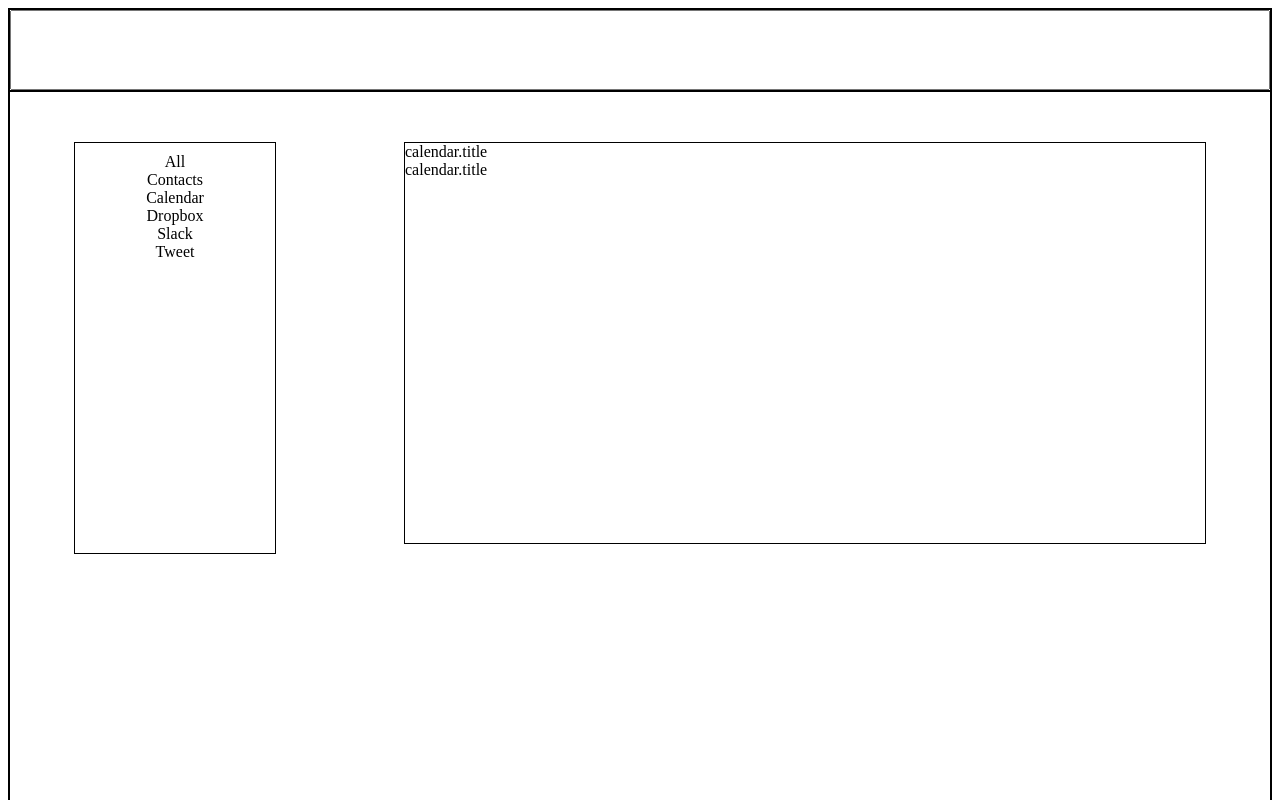
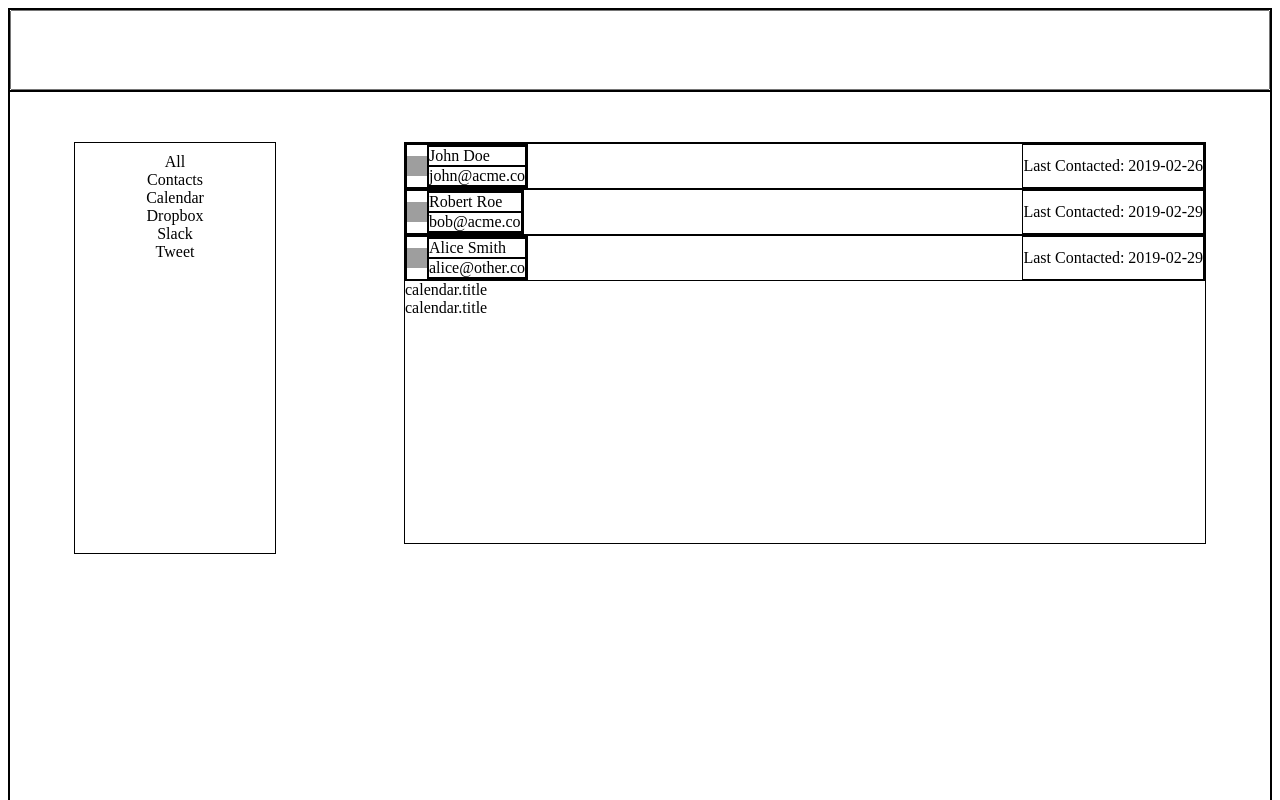
Before and after one commit to remi-gai/search-tool, a React app: page / in a window 1280 px wide. Shown: the top 800 px of the page. Built offline with nearby package versions, Linux system fonts and the light colour scheme; grey boxes are pictures that could not be loaded; the HTML template or start-up script is replaced by a standard one.

Commit message:
formatted contactEntry

```diff
--- /dev/null
+++ b/client/src/components/Contacts/ContactEntry.tsx
@@ -0,0 +1,48 @@
+import React from "react";
+
+import {
+  ContactOuterWrapper,
+  ContactLeftWrapper,
+  ContactRightWrappper,
+  ContactIcon,
+  ContactIconWrapper,
+  ContactDetailsWrapper,
+  ContactTitle,
+  ContactEmail,
+  ContactDate,
+} from "./styles";
+
+interface Contacts {
+  id: string;
+  name: string;
+  company: string;
+  emails: string[];
+  phones: string[];
+  matching_terms: string[];
+  last_contact: string;
+}
+
+interface Props {
+  contact: Contacts;
+}
+
+function ContactEntry({ contact }: Props) {
+  return (
+    <ContactOuterWrapper>
+      <ContactLeftWrapper>
+        <ContactIconWrapper>
+          <ContactIcon></ContactIcon>
+        </ContactIconWrapper>
+        <ContactDetailsWrapper>
+          <ContactTitle>{contact.name}</ContactTitle>
+          <ContactEmail>{contact.emails[0]}</ContactEmail>
+        </ContactDetailsWrapper>
+      </ContactLeftWrapper>
+      <ContactRightWrappper>
+        <ContactDate>{"Last Contacted: " + contact.last_contact}</ContactDate>
+      </ContactRightWrappper>
+    </ContactOuterWrapper>
+  );
+}
+
+export default ContactEntry;
--- a/client/src/components/Contacts/ContactsList.tsx
+++ b/client/src/components/Contacts/ContactsList.tsx
@@ -1,4 +1,5 @@
 import React from "react";
+import ContactEntry from "./ContactEntry";
 
 import {} from "./styles";
 
@@ -17,7 +18,13 @@ interface Props {
 }
 
 function ContactsList({ contactsData }: Props) {
-  return <div></div>;
+  return (
+    <div>
+      {contactsData.map((contact) => {
+        return <ContactEntry contact={contact} />;
+      })}
+    </div>
+  );
 }
 
 export default ContactsList;
--- a/client/src/components/Contacts/styles.tsx
+++ b/client/src/components/Contacts/styles.tsx
@@ -1,3 +1,60 @@
 import styled from "styled-components";
 
-export {};
+const ContactOuterWrapper = styled.div`
+  display: flex;
+  flex-direction: row;
+  justify-content: space-between;
+  border: 1px solid black;
+`;
+
+const ContactLeftWrapper = styled.div`
+  display: flex;
+  flex-direction: row;
+  border: 1px solid black;
+`;
+
+const ContactRightWrappper = styled.div`
+  display: flex;
+  align-items: center;
+  border: 1px solid black;
+`;
+
+const ContactDate = styled.div``;
+
+const ContactIcon = styled.img.attrs({
+  src: "./icons/contact-icon.png",
+})`
+  width: 20px;
+  height: 20px;
+`;
+
+const ContactIconWrapper = styled.div`
+  display: flex;
+  align-items: center;
+`;
+
+const ContactDetailsWrapper = styled.div`
+  display: flex;
+  flex-direction: column;
+  border: 1px solid black;
+`;
+
+const ContactTitle = styled.div`
+  border: 1px solid black;
+`;
+
+const ContactEmail = styled.div`
+  border: 1px solid black;
+`;
+
+export {
+  ContactOuterWrapper,
+  ContactLeftWrapper,
+  ContactRightWrappper,
+  ContactDate,
+  ContactIcon,
+  ContactIconWrapper,
+  ContactDetailsWrapper,
+  ContactTitle,
+  ContactEmail,
+};
```
Also changed, not shown: 7 other files (tests, documents, lock files or other folders).
